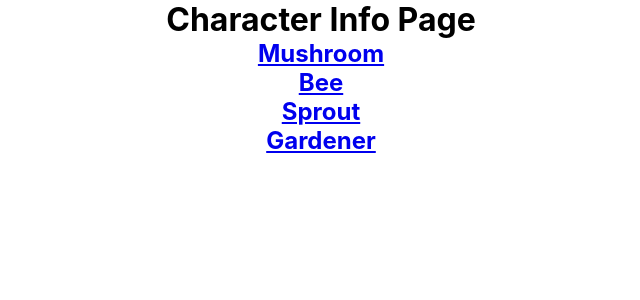
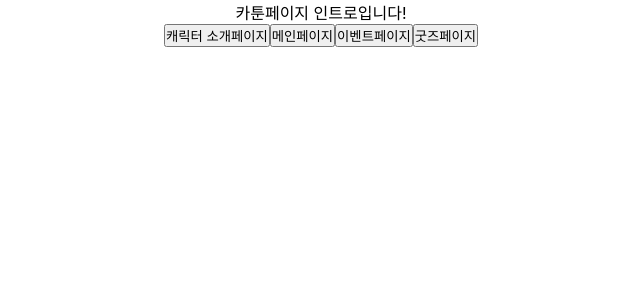
Before and after one commit to Ewhaian-WebEngineering/pearflower2022, a React (Create React App) app: page / in a window 1280 px wide. Shown: the top 300 px of the page, without its empty margins (319-959 px from the left). Built offline with nearby package versions, Linux system fonts and the light colour scheme.

Commit message:
[cartoon] 인트로 페이지 초기 설정

```diff
--- a/src/App.js
+++ b/src/App.js
@@ -1,6 +1,5 @@
 import "./App.css";
 import { Routes, Route } from "react-router-dom";
-import Intro from "./views/Intro";
 import Main from "./views/main/MainLayout";
 import TimeTable from "./views/main/timeTable";
 import Event from "./views/event/Event";
@@ -15,6 +14,7 @@ import GamePage from "./views/game/GamePage";
 import GameOverPage from "./views/game/GameOverPage";
 import GameFinish from "./views/game/GameFinish";
 /*cartoon pages*/
+import Intro from "./views/Intro";
 import CharacterInfo from "./views/cartoon/CharacterInfo";
 import Bee1 from "./views/cartoon/bee/Bee_page1";
 import Bee2 from "./views/cartoon/bee/Bee_page2";
@@ -32,12 +32,12 @@ import Gardener1 from "./views/cartoon/gardener/Gardener_page1";
 import Gardener2 from "./views/cartoon/gardener/Gardener_page2";
 import Gardener3 from "./views/cartoon/gardener/Gardener_page3";
 
-
 function App() {
   return (
     <div className="App">
       <Routes>
-        <Route exact path="/" element={<CharacterInfo />} />
+        <Route exact path="/" element={<Intro />} />
+        <Route exact path="/characterInfo" element={<CharacterInfo />} />
         <Route exact path="/bee1" element={<Bee1 />} />
         <Route exact path="/bee2" element={<Bee2 />} />
         <Route exact path="/bee3" element={<Bee3 />} />
--- a/src/views/Intro.js
+++ b/src/views/Intro.js
@@ -4,7 +4,10 @@ import { Link } from "react-router-dom";
 function Intro() {
   return (
     <div>
-        카툰페이지 인트로입니다! <br/>
+      카툰페이지 인트로입니다! <br />
+      <Link to="/characterInfo">
+        <button>캐릭터 소개페이지</button>
+      </Link>
       <Link to="/main">
         <button>메인페이지</button>
       </Link>
```
Lines whose indentation alone changed are shown as unchanged.
